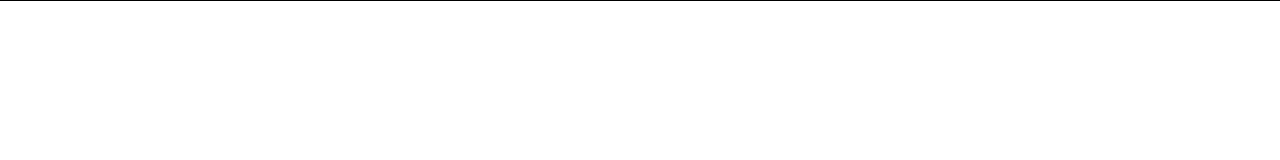
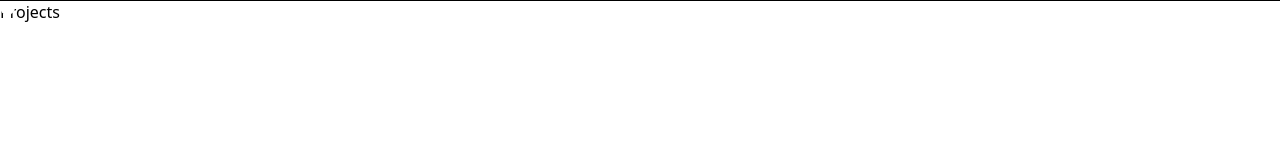
Before and after one commit to deji-ice/framer-tests, a React (Vite) app: page /projects in a window 1280 px wide. Before the commit this address had no page. Shown: the top 160 px of the page. Built offline with nearby package versions, Linux system fonts and the light colour scheme.

Commit message:
Add Projects page component

```diff
--- a/src/App.tsx
+++ b/src/App.tsx
@@ -8,6 +8,7 @@ import SVGLoader from "./components/SVGLoader";
 import { Route, Routes } from "react-router-dom";
 import Home from "./pages/Home";
 import About from "./pages/About";
+import Projects from "./pages/Projects";
 
 function App() {
   const [count, setCount] = useState(0);
@@ -19,6 +20,7 @@ function App() {
       <SVGLoader />
       <Routes>
         <Route path="/" element={<Home />} />
+        <Route path="/projects" element={<Projects />} />
         <Route path="/about" element={<About />} />
       </Routes>
     </>
--- /dev/null
+++ b/src/pages/Projects.tsx
@@ -0,0 +1,8 @@
+
+const Projects = () => {
+  return (
+    <div>Projects</div>
+  )
+}
+
+export default Projects
```
